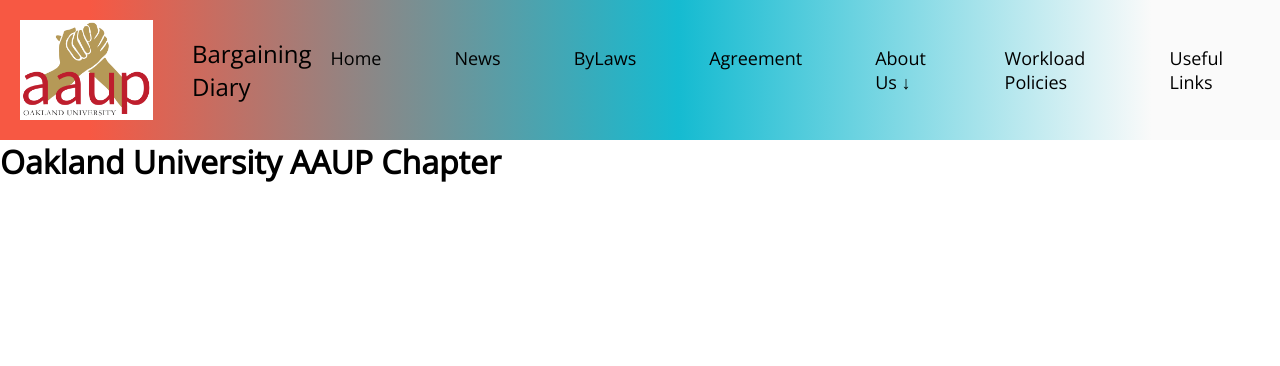
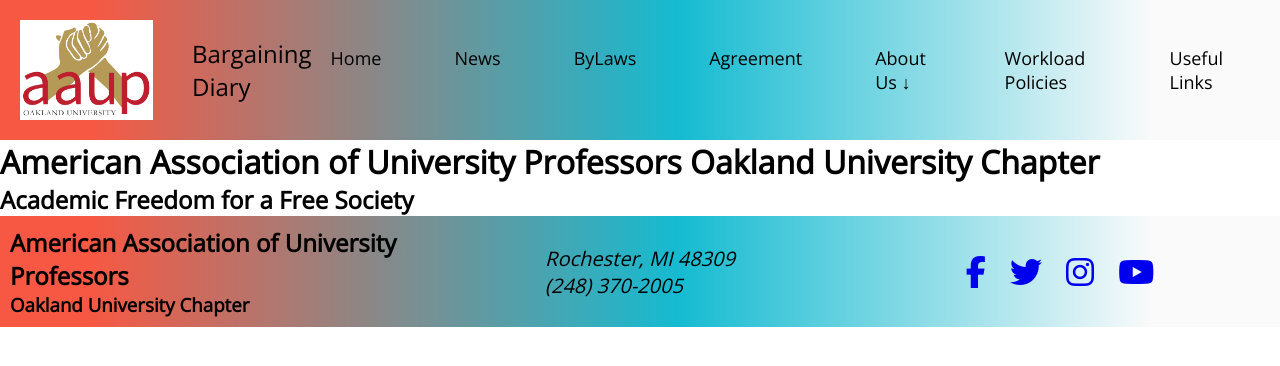
Before and after one commit to martysen/aaup-ou-draft, a plain HTML site: page index.html in a window 1280 px wide. Shown: the top 366 px of the page. Drawn offline with nearby package versions, Linux system fonts and the light colour scheme.

Commit message:
created footer banner and added social media icons from font awesome library

```diff
--- a/css/styles.css
+++ b/css/styles.css
@@ -17,6 +17,11 @@ html {
 }
 
 .page-header {
+  /* position: fixed;
+  top: 0;
+  left: 0;
+  width: 100%;
+  z-index: 99; */
   display: flex;
   justify-content: space-between;
   align-items: center;
@@ -174,3 +179,35 @@ input[type="checkbox"] {
   font-weight: bold;
   border: none;
 }
+
+main {
+}
+
+footer {
+  /* position: fixed;
+  bottom: 0;
+  left: 0;
+  width: 100%;
+  z-index: 99; */
+  /* height: 15%; */
+  background: linear-gradient(
+    90deg,
+    rgba(247, 88, 67, 1) 7%,
+    rgba(21, 187, 209, 1) 53%,
+    rgba(250, 250, 250, 1) 90%
+  );
+
+  display: grid;
+  grid-template-columns: repeat(3, 1fr);
+  place-items: center;
+  padding: 10px;
+}
+
+footer > address {
+  font-size: 20px;
+  align-items: center;
+}
+.social-media-links > a {
+  font-size: 32px;
+  margin: 10px;
+}
--- a/index.html
+++ b/index.html
@@ -5,6 +5,9 @@
     <meta http-equiv="X-UA-Compatible" content="IE=edge" />
     <meta name="viewport" content="width=device-width, initial-scale=1.0" />
     <title>Oakland University AAUP</title>
+    <link rel="icon" href="./media/img/aaup-ou-stacked-logo.png" type="image/x-icon" />
+
+    <script src="https://kit.fontawesome.com/4a4f4b55b0.js" crossorigin="anonymous"></script>
 
     <link rel="stylesheet" href="./css/styles.css" />
 
@@ -50,9 +53,23 @@
     </header>
 
     <main class="main-content">
-      <h1 class="page-heading">Oakland University AAUP Chapter</h1>
+      <h1 class="page-heading">American Association of University Professors
+Oakland University Chapter</h1>
+<h2 class="page-sub-heading">Academic Freedom for a Free Society</h2>
     </main>
 
-    <footer class="page-footer"></footer>
+    <footer class="page-footer">
+      <div class="footer-heading"><h2>American Association of University Professors</h2>
+      <h3>Oakland University Chapter</h3></div>
+
+      <address class="footer-address">Rochester, MI 48309 <br> (248) 370-2005</address>
+
+      <div class="social-media-links">
+        <a href="#" class="youtube"><i class="fa fa-facebook"></i></a>
+        <a href="#" class="youtube"><i class="fa fa-twitter"></i></a>
+        <a href="#" class="instagram"><i class="fa fa-instagram"></i></a>
+        <a href="#" class="youtube"><i class="fa fa-youtube"></i></a>
+      </div>
+    </footer>
   </body>
 </html>
```
Also changed, not shown: media/img/Logo_FB.png (added), media/img/Logo_IG.png (added), media/img/Logo_TW.png (added), media/img/Logo_YT.png (added).
